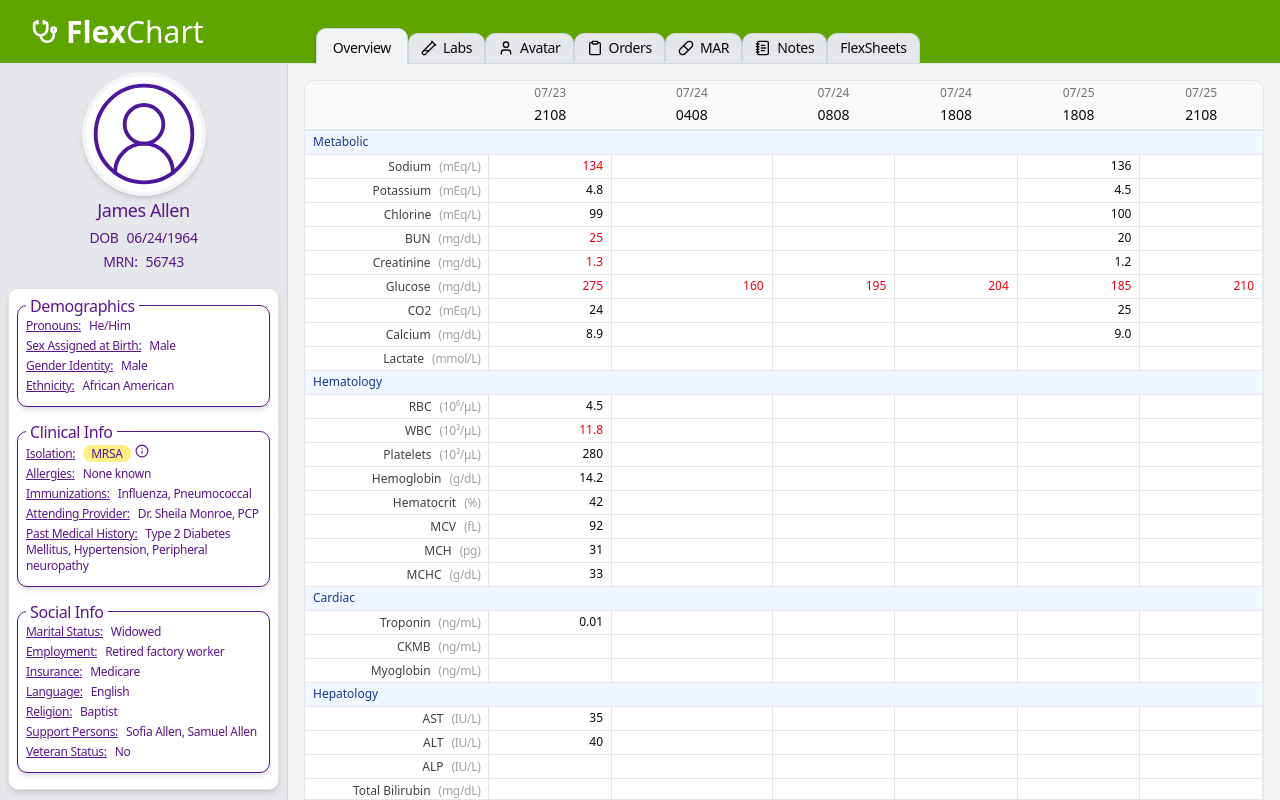
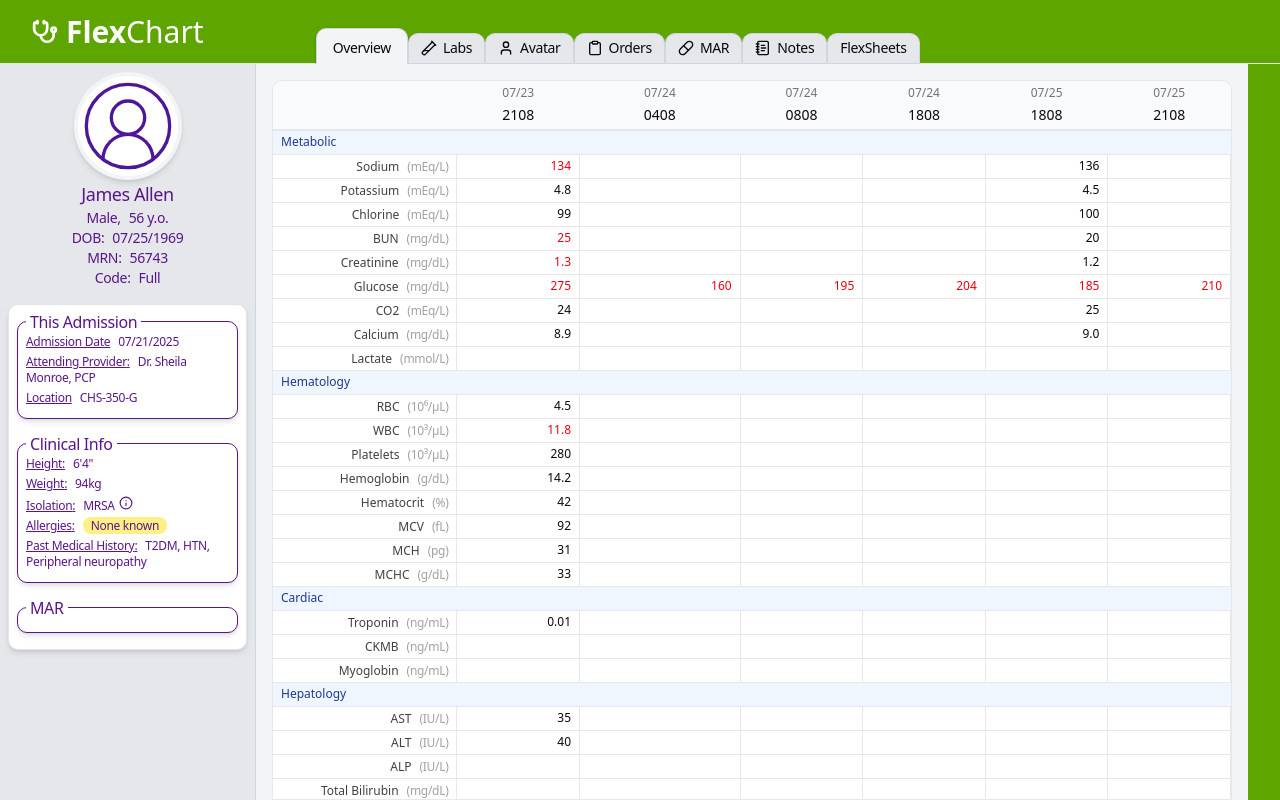
Before and after one commit to bilalkhaniazi/EHR, a React (Vite) app in the folder gvEHR/: page /labs in a window 1280 px wide. Built offline with nearby package versions, Linux system fonts and the light colour scheme.

Commit message:
added mar med administration

```diff
--- a/gvEHR/src/components/chart.tsx/chartData.tsx
+++ b/gvEHR/src/components/chart.tsx/chartData.tsx
@@ -1,35 +1,3 @@
-// export type ChartData = {
-//   indentifiers: {
-//     name: { label: string; value: string };
-//     dob: { label: string; value: string };
-//     mrn: { label: string, value: string }
-//   };
-//   demographics: {
-//     pronouns: { label: string; value: string };
-//     sexAtBirth: { label: string; value: string };
-//     gender: { label: string; value: string };
-//     ethnicity: { label: string; value: string };
-//   };
-//   clinicalInfo: {
-//     isolation: { label: string, value: string, tooltip: string};
-//     allergies: { label: string; value: string[] };
-//     immunizations: { label: string; value: string[] };
-//     attending: { label: string; value: string };
-//     pmh: { label: string; value: string[] };
-//   };
-//   socialFactors: {
-//     maritalStatus: { label: string; value: string };
-//     employmentStatus: { label: string; value: string };
-//     insurance: { label: string; value: string };
-//     language: { label: string; value: string };
-//     religion: { label: string; value: string };
-//     supportPerson: { label: string; value: Contact[] };
-//     VeteranStatus: { label: string; value: string };
-//   };
-// };
-
-
-
 export interface StringValueItem {
   label: string;
   id: string;
@@ -40,6 +8,12 @@ export interface StringArrayValueItem {
   label: string;
   id: 'allergies' | 'immunizations' | 'pmh'; // only fields that have arrays as values
   value: string[];
+}
+
+export interface NumericValueItem {
+  label: string;
+  id: string
+  value: number;
 }
 
 interface IsolationItem extends StringValueItem {
@@ -59,47 +33,78 @@ export interface Contact {
   phone: string;
 }
 
-type ChartSidebarItem = StringValueItem | StringArrayValueItem | IsolationItem | ContactItem
 
-export interface ChartSidebarData {
-  identifiers: StringValueItem[],
-  demographics: StringValueItem[],
-  clinicalInfo: ChartSidebarItem[],
-  socialFactors: (StringValueItem | ContactItem)[]
+export interface ChartData {
+  // Identifiers
+  name: StringValueItem;
+  gender: StringValueItem;
+  age: NumericValueItem
+  mrn: StringValueItem;
+  code: StringValueItem;
+  admissionDate: NumericValueItem;
+  location: StringValueItem;
+
+
+  // Clinical Info
+  isolation: IsolationItem;
+  allergies: StringArrayValueItem;
+  immunizations: StringArrayValueItem;
+  attending: StringValueItem;
+  pmh: StringArrayValueItem;
+  height: StringValueItem;
+  weight: StringValueItem;
+
+
+  // Social and demographic data
+  maritalStatus: StringValueItem;
+  employmentStatus: StringValueItem;
+  insurance: StringValueItem;
+  language: StringValueItem;
+  religion: StringValueItem;
+  supportPersons: ContactItem;
+  veteranStatus: StringValueItem;
+  pronouns: StringValueItem;
+  sexAtBirth: StringValueItem;
+  genderIdentity: StringValueItem;
+  ethnicity: StringValueItem;
+
 }
 
 
-export const jamesAllen: ChartSidebarData = {
-  identifiers: [
-    { id: 'name', label: "Name", value: "James Allen" },
-    { id: "dob", label: "DOB", value: "06/24/1964" },
-    { id: "mrn", label: "MRN", value: "56743" }
-  ],
-  demographics: [
-    { id: "pronouns", label: "Pronouns", value: "He/Him" },
-    { id: 'sexAtBirth', label: "Sex Assigned at Birth", value: "Male" },
-    { id: 'gender', label: "Gender Identity", value: "Male" },
-    { id: "ethnicity", label: "Ethnicity", value: "African American" }
-  ],
-  clinicalInfo: [
-    { id: 'isolation', label: "Isolation", value: "MRSA", tooltip: 'Contact Precautions: Use gloves and gown when entering the patient’s room'},
-    { id: 'allergies', label: "Allergies", value: ["None known"] },
-    { id: 'immunizations', label: "Immunizations", value: ["Influenza", "Pneumococcal"] },
-    { id: 'attending', label: "Attending Provider", value: "Dr. Sheila Monroe, PCP" },
-    {
+
+export const jamesAllen: ChartData = {
+  name: { id: 'name', label: "Name", value: "James Allen" },
+  gender: { id: 'gender', label: "Gender", value: "Male" },
+  age: { id: "dob", label: "DOB", value: 56 },
+  mrn: { id: "mrn", label: "MRN", value: "56743" },
+  code: { id: "code", label: "Code", value: "Full"},
+  admissionDate: { id: "admission", label: "Admission Date", value: 4 },
+  pronouns: { id: "pronouns", label: "Pronouns", value: "He/Him" },
+  sexAtBirth: { id: 'sexAtBirth', label: "Sex Assigned at Birth", value: "Male" },
+  genderIdentity: { id: 'genderIdentity', label: "Gender Identity", value: "Male" },
+  ethnicity: { id: "ethnicity", label: "Ethnicity", value: "African American" },
+  location: { id: "location", label: "Location", value: "CHS-350-G"},
+
+  isolation: { id: 'isolation', label: "Isolation", value: "MRSA", tooltip: 'Contact Precautions: Use gloves and gown when entering the patient’s room'},
+  allergies: { id: 'allergies', label: "Allergies", value: ["None known"] },
+  immunizations: { id: 'immunizations', label: "Immunizations", value: ["Influenza", "Pneumococcal"] },
+  attending: { id: 'attending', label: "Attending Provider", value: "Dr. Sheila Monroe, PCP" },
+  pmh: {
     id: 'pmh', label: "Past Medical History", value: [
-      "Type 2 Diabetes Mellitus",
-      "Hypertension",
+      "T2DM",
+      "HTN",
       "Peripheral neuropathy"
-    ]}
-  ],
-  socialFactors: [
-    { id: 'maritalStatus', label: "Marital Status", value: "Widowed" },
-    { id: 'employmentStatus', label: "Employment", value: "Retired factory worker" },
-    { id: 'insurance', label: "Insurance", value: "Medicare" },
-    { id: 'language', label: "Language", value: "English" },
-    { id: 'religion', label: "Religion", value: "Baptist" },
-    {
+    ]
+  },
+  height: { id: "height", label: "Height", value: '6\'4\"'},
+  weight: { id: "weight", label: "Weight", value:"94kg" },
+
+  maritalStatus: { id: 'maritalStatus', label: "Marital Status", value: "Widowed" },
+  employmentStatus: { id: 'employmentStatus', label: "Employment", value: "Retired factory worker" },
+  insurance: { id: 'insurance', label: "Insurance", value: "Medicare" },
+  language: { id: 'language', label: "Language", value: "English" },
+  religion: { id: "religion", label: "Religion", value: "Baptist" },
+  supportPersons: {
     id: 'supportPersons',
     label: "Support Persons",
     value: [
@@ -107,6 +112,5 @@ export const jamesAllen: ChartSidebarData = {
       { name: "Samuel Allen", relationship: "Son", phone: "(616) 555-1234" }
     ]
   },
-    { id: 'veteranStatus', label: "Veteran Status", value: "No" }
-  ]
-}
+  veteranStatus: { id: 'veteranStatus', label: "Veteran Status", value: "No" }
+};
--- a/gvEHR/src/components/chart.tsx/chartSidebar.tsx
+++ b/gvEHR/src/components/chart.tsx/chartSidebar.tsx
@@ -1,8 +1,9 @@
 import { CircleUserRound, Info } from "lucide-react";
-import { type ChartSidebarData, type Contact, type StringValueItem } from "./chartData";
+import type { ChartData } from "./chartData";
 import { useGetChartQuery } from "@/app/apiSlice";
 import { Skeleton } from "../ui/skeleton";
 import { Tooltip, TooltipContent, TooltipProvider, TooltipTrigger } from "../ui/tooltip";
+import { format, subDays, subYears } from "date-fns";
 
 
 function ChartSidebarSkeleton() {
@@ -27,7 +28,7 @@ export default function ChartSidebar() {
 
   if (isLoading || isFetching && !data) {
     return (
-      <div className="w-72 h-[calc(100vh-4rem)] flex flex-col justify-start items-center bg-gray-200 border-r border-gray-300 p-2 flex-shrink-0">
+      <div className="w-64 h-[calc(100vh-4rem)] flex flex-col justify-start items-center bg-gray-200 border-r border-gray-300 p-2 flex-shrink-0">
         <ChartSidebarSkeleton  />
       </div>
     )
@@ -50,74 +51,98 @@ export default function ChartSidebar() {
     }
     console.log(errorMessage)
     return (
-      <div className="w-72 h-[calc(100vh-4rem)] flex flex-col justify-start items-center bg-gray-200 border-r border-gray-300 p-2 flex-shrink-0">
+      <div className="w-64 h-[calc(100vh-4rem)] flex flex-col justify-start items-center bg-gray-200 border-r border-gray-300 p-2 flex-shrink-0">
         <p>Failed to load data</p>
       </div>
 
     )
   }
 
+  const sidebarData: ChartData | undefined = data?.chartData;
 
-  const sidebarData: ChartSidebarData | undefined = data?.chartData;
 
   if (!sidebarData || Object.keys(sidebarData).length === 0) {
     return (
-      <div className="w-72 h-[calc(100vh-4rem)] flex flex-col justify-start items-center bg-gray-200 border-r border-gray-300 p-2 flex-shrink-0">
+      <div className="w-64 h-[calc(100vh-4rem)] flex flex-col justify-start items-center bg-gray-200 border-r border-gray-300 p-2 flex-shrink-0">
         <p>No patient data.</p>
       </div>
     )
   }
 
-  const nameItem = sidebarData.identifiers.find(item => item.id === 'name') as StringValueItem | undefined;
-  const dobItem = sidebarData.identifiers.find(item => item.id === 'dob') as StringValueItem | undefined;
-  const mrnItem = sidebarData.identifiers.find(item => item.id === 'mrn') as StringValueItem | undefined;
+  const displayDob = (age: number) => {
+    const date = new Date();
+    const birthDate = subYears(date, age);
+    return format(birthDate, 'P')
+  };
+
+  const displayAdmissionDate = (daysIp: number) => {
+    const date = new Date();
+    const admissionDate = subDays(date, daysIp)
+    return format(admissionDate, "P")
+  };
 
   return (
-    <div className="w-72 h-[calc(100vh-4rem)] flex flex-col justify-start items-center bg-gray-200 border-r border-gray-300 p-2 flex-shrink-0">
+    <div className="w-64 h-[calc(100vh-4rem)] flex flex-col justify-start items-center bg-gray-200 border-r border-gray-300 p-2 flex-shrink-0">
         <span className="rounded-full p-1 bg-gray-100 shadow-md">
-          <CircleUserRound size={116} strokeWidth={0.8} color="oklch(38% 0.189 293.745)" className="rounded-full bg-white"/>
+          <CircleUserRound size={100} strokeWidth={0.8} color="oklch(38% 0.189 293.745)" className="rounded-full bg-white"/>
         </span>
-        <div className="flex flex-col items-center gap-1">
-          <h1 className="text-purple-900 text-lg font-medium tracking-tight">
-            {nameItem?.value ?? "N/A"}
-          </h1>
-          <p className="text-purple-900 text-sm font-light tracking-tight">
-            {dobItem?.label ?? "N/A"}
-            <span className="pl-2 font-normal">{dobItem?.value ?? "N/A"}</span>
+        <div className="flex flex-col items-center">
+          <h1 className="text-purple-900 text-lg font-medium tracking-tight">{sidebarData.name.value}</h1>
+          <p className="text-purple-900 text-sm tracking-tight">
+            {sidebarData.gender.value},
+            <span className="pl-2 font-normal">{sidebarData.age.value} y.o.</span>
           </p>
           <p className="text-purple-900 text-sm font-light tracking-tight">
-            {mrnItem?.label ?? 'N/A'}:
-            <span className="pl-2 font-normal">{mrnItem?.value ?? "N/A"}</span>
+            {sidebarData.age.label}:
+            <span className="pl-2 font-normal">{displayDob(sidebarData.age.value)}</span>
+          </p>
+          <p className="text-purple-900 text-sm font-light tracking-tight">
+            {sidebarData.mrn.label ?? 'N/A'}:
+            <span className="pl-2 font-normal">{sidebarData.mrn.value ?? "N/A"}</span>
+          </p>
+
+          <p className="text-purple-900 text-sm font-light tracking-tight">
+            {sidebarData.code.label}:
+            <span className="pl-2 font-normal">{sidebarData.code.value}</span>
           </p>
         </div>
 
         <div className="flex flex-col h-fit max-h-full py-4 px-2 rounded-lg shadow-md mt-4 border gap-6 bg-white overflow-y-auto">
-          {/*Demographic Data */}
+          {/* Current Admission Data */}
           <div className="relative flex flex-col border bg-white border-purple-900 w-full h-fit px-2 py-3 gap-1 rounded-lg shadow-md">
-            <p className="font-medium text-purple-900 tracking-tight -top-3 absolute left-2 bg-white rounded-2xl  px-1">Demographics</p>
-            {Object.values(sidebarData.demographics).map((row) => {
-              return(
-                <p key={row.label} className="text-purple-900 text-xs font-light tracking-tight">
-                  <span className="underline">{row.label}:</span>
-                  <span className="pl-2 font-normal">{row.value}</span>
+            <p className="font-medium text-purple-900 tracking-tight -top-3 absolute left-2 bg-white rounded-2xl  px-1">This Admission</p>
+
+            <p className="text-purple-900 text-xs font-light tracking-tight">
+              <span className="underline">{sidebarData.admissionDate.label}</span>
+              <span className="pl-2 font-normal">{displayAdmissionDate(sidebarData.admissionDate.value)}</span>
             </p>
-              );
-            })}
+             <p className="text-purple-900 text-xs font-light tracking-tight">
+              <span className="underline">{sidebarData.attending.label}:</span>
+              <span className="pl-2 font-normal">{sidebarData.attending.value}</span>
+            </p>
+            <p className="text-purple-900 text-xs font-light tracking-tight">
+              <span className="underline">{sidebarData.location.label}</span>
+              <span className="pl-2 font-normal">{sidebarData.location.value}</span>
+            </p>
           </div>
 
-          {/*Clinical Data */}
+          {/* Clinical Info */}
           <div className="relative flex flex-col bg-white border border-purple-900 w-full h-fit px-2 py-3 gap-1 rounded-lg shadow-md">
             <p className="font-medium text-purple-900 tracking-tight -top-3 absolute left-2 bg-white rounded-2xl px-1">Clinical Info</p>
-            {Object.values(sidebarData.clinicalInfo).map((row) => {
-              const isIsolationRow = row.id === "isolation";
-
-              return(
-                <p key={row.label} className="text-purple-900 text-xs font-light tracking-tight  ">
-                  <span className="underline pr-2 text-nowrap">{row.label}:</span>
-                  <span className={`font-normal decoration-none no-underline ${isIsolationRow ? 'px-2 bg-yellow-200 rounded-md' : ''}`}>
-                    {Array.isArray(row.value) ? row.value.join(", ") : row.value}
-                  </span>
-                  {isIsolationRow && 'tooltip' in row &&
+            <p className="text-purple-900 text-xs font-light tracking-tight">
+                  <span className="underline">{sidebarData.height.label}:</span>
+                  <span className="pl-2 font-normal">{sidebarData.height.value}</span>
+            </p>
+             <p className="text-purple-900 text-xs font-light tracking-tight">
+                  <span className="underline">{sidebarData.weight.label}:</span>
+                  <span className="pl-2 font-normal">{sidebarData.weight.value}</span>
+            </p>
+            <p className="text-purple-900 text-xs font-light tracking-tight">
+              <span className="underline text-nowrap">{sidebarData.isolation.label}:</span>
+              <span className="pl-2 font-normal">{sidebarData.isolation.value}</span>
+                {/* <span className='font-normal decoration-none no-underline px-2 bg-yellow-200 rounded-md'>
+                  {sidebarData.isolation.value.join(", ") : row.value}
+                </span> */}
               <span className="pl-1">
                 <TooltipProvider>
                   <Tooltip>
@@ -125,22 +150,32 @@ export default function ChartSidebar() {
                       <Info size={14} color="oklch(38.1% 0.176 304.987)" />
                     </TooltipTrigger>
                     <TooltipContent className="w-fit">
-                            <p className="max-w-120 text-wrap">{row.tooltip}</p>
+                      <p className="max-w-120 text-wrap">{sidebarData.isolation.tooltip}</p>
                     </TooltipContent>
                   </Tooltip>
                 </TooltipProvider>
               </span>
-                  }
             </p>
-              );
-            })}
+            <p className="text-purple-900 text-xs font-light tracking-tight">
+              <span className="underline pr-2 text-nowrap">{sidebarData.allergies.label}:</span>
+              <span className='font-normal decoration-none no-underline px-2 bg-yellow-200 rounded-md'>
+                {sidebarData.allergies.value.join(", ")}
+              </span>
+            </p>
+            <p className="text-purple-900 text-xs font-light tracking-tight">
+              <span className="underline pr-2 text-nowrap">{sidebarData.pmh.label}:</span>
+              <span className='font-normal decoration-none no-underline rounded-md'>
+                {sidebarData.pmh.value.join(", ")}
+              </span>
+            </p>
+
           </div>
 
           {/*Social Data */}
           <div className="relative flex flex-col bg-white border border-purple-900 w-full h-fit px-2 py-3 gap-1 rounded-lg shadow-md">
-            <p className="font-medium text-purple-900 tracking-tight -top-3 absolute left-2 bg-white rounded-2xl px-1">Social Info</p>
+            <p className="font-medium text-purple-900 tracking-tight -top-3 absolute left-2 bg-white rounded-2xl px-1">MAR</p>
 
-            {/* handle Contact type or string */}
+            {/* handle Contact type or string
             {Object.values(sidebarData.socialFactors).map((row) => {
               const isSupportPersonArray = Array.isArray(row.value);
               const displayValue = isSupportPersonArray
@@ -153,7 +188,7 @@ export default function ChartSidebar() {
                 </p>
               )
             })}
-
+               */}
           </div>
         </div>
 
--- a/gvEHR/src/components/mar/Mar.tsx
+++ b/gvEHR/src/components/mar/Mar.tsx
@@ -22,7 +22,6 @@ export default function Mar() {
 
   // const isSelected = useSelector((state: RootState) => state.mar.isSelected);
   const selectedMeds = useSelector((state: RootState) => state.mar.selectedMeds);
-  console.log(selectedMeds)
 
   const handleMedChange = (payload: { id: string, checked: boolean }) => {
     dispatch(handleMedicationSelectionChange(payload));
@@ -122,6 +121,7 @@ export default function Mar() {
   const columnCount = 6
   const displayColumns = [] as MedCardColumns[]
 
+  // create 6 columns, 2 future hours, one current hour, and three past hours
   for (let i = 0; i < columnCount; i++ ) {
     const colStartTime = new Date(columnAnchorTime.getTime() - ((i - 2) * 60 * 60 * 1000));
     const colEndTime = new Date(colStartTime.getTime() + (60 * 60 * 1000) - 1);
@@ -142,6 +142,7 @@ export default function Mar() {
         medicationLookup={medsById}
         administrationsLookup={groupedAdministrationsByOrder}
         sessionStartTime={sessionStartDateNumber}
+        realWorldTime={realWorldNow}
       />
       <div className="flex w-full h-full flex-col gap-4 px-2 py-3 overflow-y-auto border border-gray-300 rounded-tl-lg inset-shadow-sm">
         {medicationOrders.map((order) => {
--- a/gvEHR/src/components/mar/marData.tsx
+++ b/gvEHR/src/components/mar/marData.tsx
@@ -85,6 +85,9 @@ export interface MedAdministrationInstance {
   status: 'Given' | 'Held' | 'Missed' | 'Refused' | "Due";
   notes?: string;
 }
+
+
+// interface medAdminPanelSelections
 
 
 export const allMedications: AllMedicationTypes[] = [
@@ -247,3 +250,7 @@ export const medAdministrations: MedAdministrationInstance[] = [
     notes: "-121 metoprolol dose."
   },
 ]
+
+
+export const medRouteSelections: string[] = ["PO", "IV", "SC", "Topical", "Inhalation", "IM", "SL", "Otic", "Ophthalmic"]
+export const medActionSelections: string[] = ["Given", "Held", "Refused", "Patient Administered", "Override"]
--- a/gvEHR/src/components/overview/activeProblems.tsx
+++ b/gvEHR/src/components/overview/activeProblems.tsx
@@ -3,7 +3,7 @@ import { Card, CardContent } from "../ui/card"
 import { Separator } from "../ui/separator"
 import StyledTitle from "./styledTitle"
 import CardSkeleton from "./cardSkeleton"
-import type { ChartSidebarData, StringArrayValueItem } from "../chart.tsx/chartData"
+import type { ChartData } from "../chart.tsx/chartData"
 
 const ActiveProblems = () => {
   const {data, isLoading, isError, isFetching, error} = useGetChartQuery()
@@ -42,7 +42,7 @@ const ActiveProblems = () => {
     )
   }
 
-  const chartData: ChartSidebarData | undefined = data?.chartData
+  const chartData: ChartData | undefined = data?.chartData
 
   if (!chartData || Object.keys(chartData).length === 0) {
     return (
@@ -53,18 +53,13 @@ const ActiveProblems = () => {
     )
   }
 
-  const isPmhArray = (item: any): item is StringArrayValueItem => {
-    return item?.id === "pmh" && Array.isArray(item?.value);
-  }
-
-  const pmh = chartData.clinicalInfo.find(item => item.id === "pmh");
-  const problems = isPmhArray(pmh) ? pmh.value : [];
+  const pmh = chartData.pmh.value;
 
   return (
     <Card className="relative col-span-1 pt-2 overflow-hidden h-fit gap-3">
       <StyledTitle color="bg-red-200" firstLetter="A" secondLetter="ctive Problems" />
       <CardContent className="px-4 space-y-1">
-        {problems.map(problem => {
+        {pmh.map(problem => {
           return(
             <div key={problem} className="">
               <p className="text-sm">{problem}</p>
--- a/gvEHR/src/components/overview/visitors.tsx
+++ b/gvEHR/src/components/overview/visitors.tsx
@@ -3,7 +3,7 @@ import { Card, CardContent  } from "../ui/card"
 import StyledTitle from "./styledTitle"
 import { useGetChartQuery } from "@/app/apiSlice"
 import CardSkeleton from "./cardSkeleton"
-import type { ChartSidebarData, ContactItem } from "../chart.tsx/chartData"
+import type { ChartData } from "../chart.tsx/chartData"
 
 const Visitors = () => {
   const { data, isLoading, isError, isFetching, error } = useGetChartQuery();
@@ -40,7 +40,7 @@ const Visitors = () => {
     )
   }
 
-  const chartData: ChartSidebarData | undefined  = data?.chartData
+  const chartData: ChartData | undefined  = data?.chartData
 
   if (!chartData || Object.keys(chartData).length === 0 ) {
     return(
@@ -51,22 +51,13 @@ const Visitors = () => {
     )
   }
 
-  // type guard
-  const isContactItem = (item: any): item is ContactItem => {
-    return item?.id === "supportPersons" && Array.isArray(item?.value);
-  };
-
-  const contactItem = chartData.socialFactors.find(item => item.id === "supportPersons");
-  const contacts = isContactItem(contactItem) ? contactItem.value : [];
+  const contactItems = chartData.supportPersons.value
 
   return (
     <Card className="relative pt-2 overflow-hidden h-fit gap-3">
       <StyledTitle color="bg-lime-200" firstLetter="C" secondLetter="ontacts" />
-
         <CardContent className="grid gap-4 px-8">
-
-          {contacts.map((person, index) => {
-
+          {contactItems.map((person, index) => {
             return (
               <div key={`${person.name}-${index}`} className="flex flex-col w-full items-start gap-1">
                 <p className="text-md font-medium leading-none">{person.name}</p>
```
Also changed, not shown: gvEHR/src/app/apiSlice.ts (+38 -4 lines), gvEHR/src/components/mar/marSlice.tsx (+27 -4 lines), gvEHR/src/components/mar/medAdminCard.tsx (+37 -42 lines), gvEHR/src/components/mar/medAdminCardSelector.tsx (renamed from gvEHR/src/components/mar/medAdminSelect.tsx, +15 -7 lines), gvEHR/src/components/mar/medAdministrationPanel.tsx (+52 -10 lines). Lines whose indentation alone changed are shown as unchanged.
